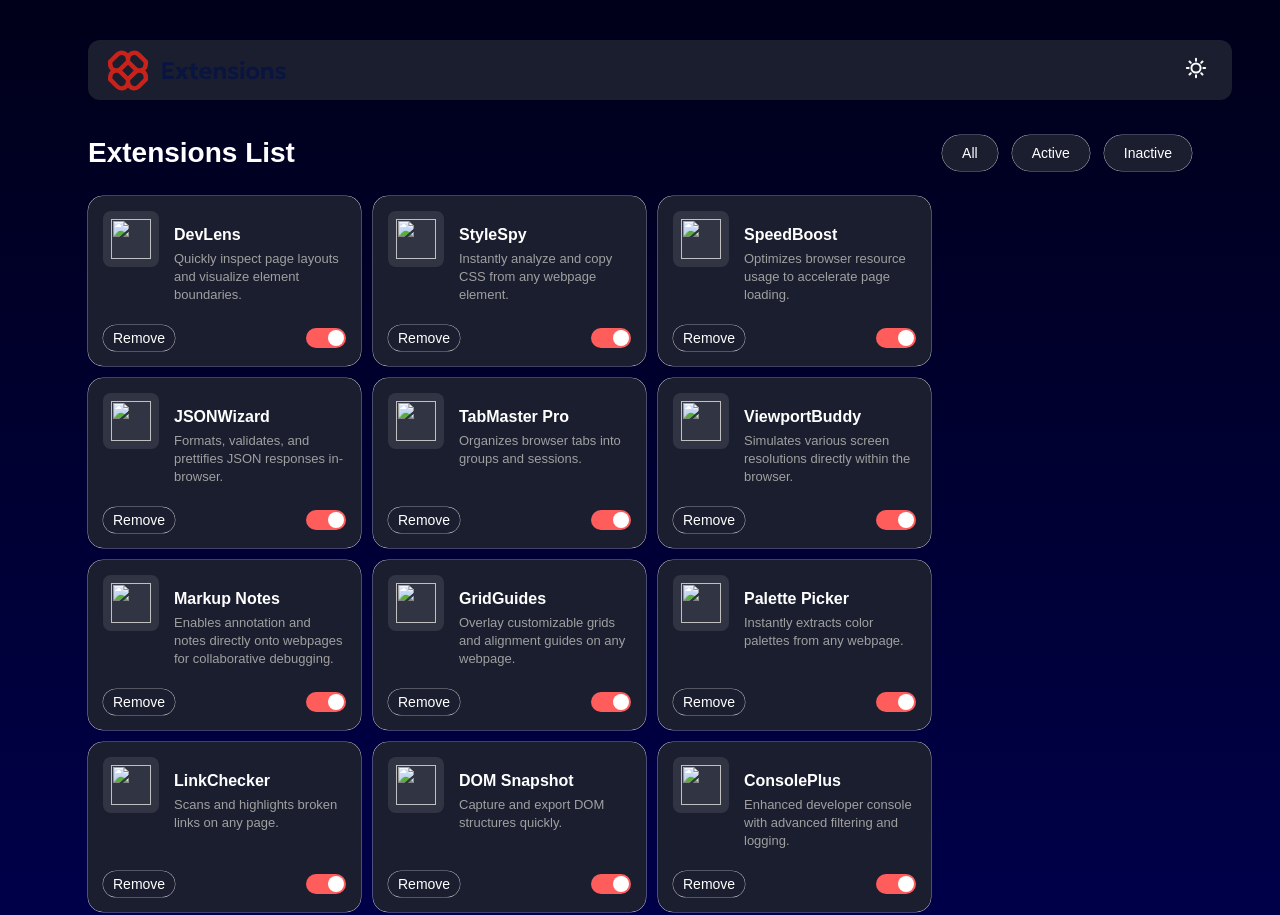
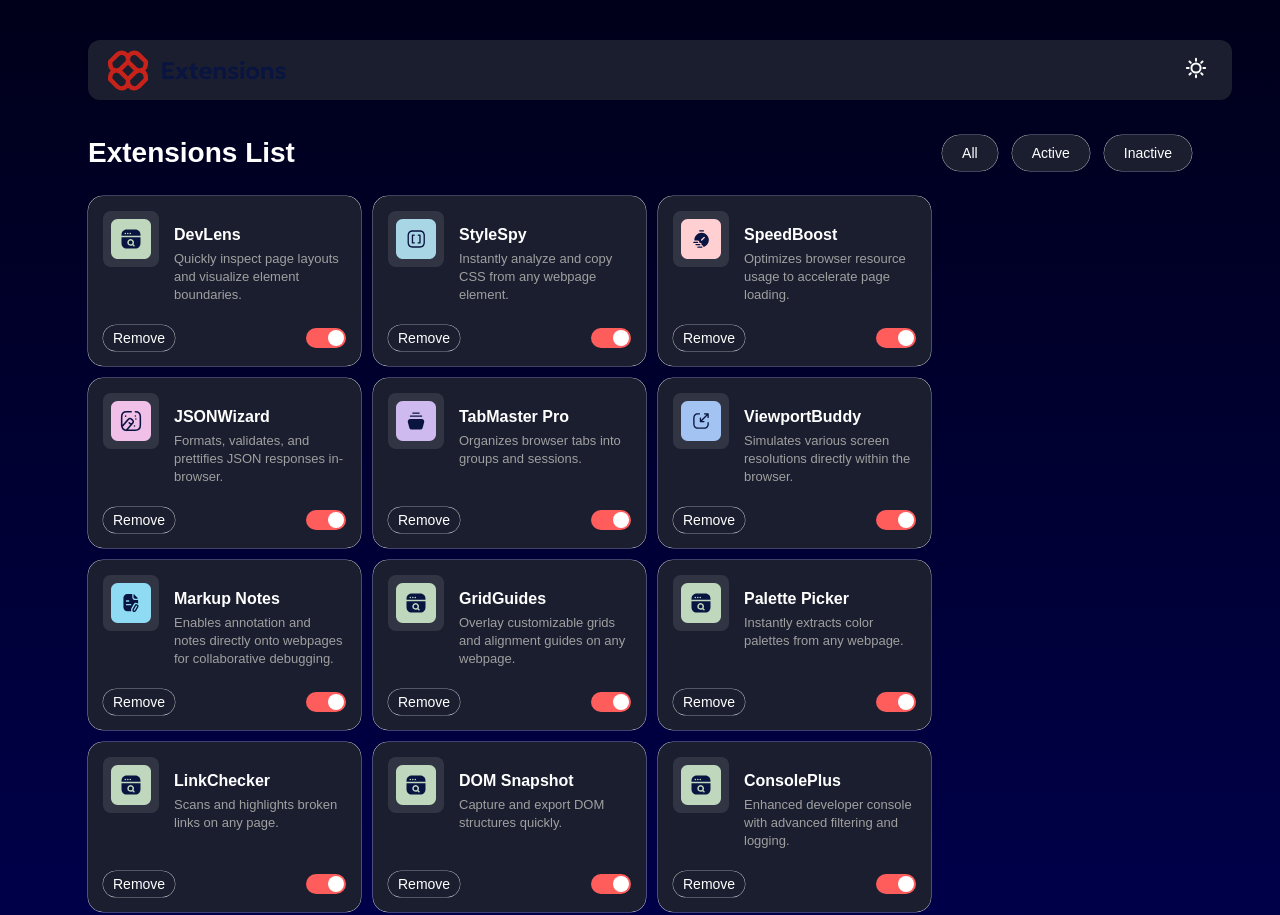
Before and after one commit to Samartha-Thapa/Browser-extension-manager-UI, a plain HTML site: page index.html in a window 1280 px wide. Shown: the top 915 px of the page. Drawn offline with Linux system fonts and the light colour scheme; the site is published under a folder, as on GitHub Pages, so addresses that start at the root find nothing.

Commit message:
Update index.html

```diff
--- a/index.html
+++ b/index.html
@@ -4,7 +4,7 @@
   <meta charset="UTF-8">
   <meta name="viewport" content="width=device-width, initial-scale=1.0"> <!-- displays site properly based on user's device -->
 
-  <link rel="icon" type="image/png" sizes="32x32" href="./assets/images/favicon-32x32.png">
+  <link rel="icon" type="image/png" sizes="32x32" href="assets/images/favicon-32x32.png">
   <link rel="stylesheet" href="styles.css">
   <title>Frontend Mentor | Browser extensions manager UI</title>
 
@@ -17,9 +17,9 @@
 <body class="background-container">
   <div class="total-container">
     <div class="top-container">
-      <img src="./assets/images/logo.svg" alt="extensions logo">
+      <img src="assets/images/logo.svg" alt="extensions logo">
       <div class="toogle-container">
-        <img src="./assets/images/icon-sun.svg" class="toogle-img" alt="dark/light logo" srcset="">
+        <img src="assets/images/icon-sun.svg" class="toogle-img" alt="dark/light logo" srcset="">
       </div>
     </div>
 
@@ -39,7 +39,7 @@
   <div class="extensions-container">
     <div class="extensions-list">
       <div class="exli-1">
-        <img src="/assets/images/logo-devlens.svg" alt="">
+        <img src="assets/images/logo-devlens.svg" alt="">
           <div class="exli-1a">
             <div class="exli-1aa">
               DevLens
@@ -62,7 +62,7 @@
 
     <div class="extensions-list">
       <div class="exli-1">
-        <img src="/assets/images/logo-style-spy.svg" alt="">
+        <img src="assets/images/logo-style-spy.svg" alt="">
           <div class="exli-1a">
             <div class="exli-1aa">
               StyleSpy
@@ -85,7 +85,7 @@
 
     <div class="extensions-list">
       <div class="exli-1">
-        <img src="/assets/images/logo-speed-boost.svg" alt="">
+        <img src="assets/images/logo-speed-boost.svg" alt="">
           <div class="exli-1a">
             <div class="exli-1aa">
               SpeedBoost
@@ -108,7 +108,7 @@
 
     <div class="extensions-list">
       <div class="exli-1">
-        <img src="/assets/images/logo-json-wizard.svg" alt="">
+        <img src="assets/images/logo-json-wizard.svg" alt="">
           <div class="exli-1a">
             <div class="exli-1aa">
               JSONWizard
@@ -131,7 +131,7 @@
 
     <div class="extensions-list">
       <div class="exli-1">
-        <img src="/assets/images/logo-tab-master-pro.svg" alt="">
+        <img src="assets/images/logo-tab-master-pro.svg" alt="">
           <div class="exli-1a">
             <div class="exli-1aa">
               TabMaster Pro
@@ -154,7 +154,7 @@
 
     <div class="extensions-list">
       <div class="exli-1">
-        <img src="/assets/images/logo-viewport-buddy.svg" alt="">
+        <img src="assets/images/logo-viewport-buddy.svg" alt="">
           <div class="exli-1a">
             <div class="exli-1aa">
               ViewportBuddy
@@ -177,7 +177,7 @@
 
     <div class="extensions-list">
       <div class="exli-1">
-        <img src="/assets/images/logo-markup-notes.svg" alt="">
+        <img src="assets/images/logo-markup-notes.svg" alt="">
           <div class="exli-1a">
             <div class="exli-1aa">
               Markup Notes
@@ -200,7 +200,7 @@
 
     <div class="extensions-list">
       <div class="exli-1">
-        <img src="/assets/images/logo-devlens.svg" alt="">
+        <img src="assets/images/logo-devlens.svg" alt="">
           <div class="exli-1a">
             <div class="exli-1aa">
               GridGuides
@@ -223,7 +223,7 @@
 
     <div class="extensions-list">
       <div class="exli-1">
-        <img src="/assets/images/logo-devlens.svg" alt="">
+        <img src="assets/images/logo-devlens.svg" alt="">
           <div class="exli-1a">
             <div class="exli-1aa">
               Palette Picker
@@ -246,7 +246,7 @@
 
     <div class="extensions-list">
       <div class="exli-1">
-        <img src="/assets/images/logo-devlens.svg" alt="">
+        <img src="assets/images/logo-devlens.svg" alt="">
           <div class="exli-1a">
             <div class="exli-1aa">
               LinkChecker
@@ -269,7 +269,7 @@
 
     <div class="extensions-list">
       <div class="exli-1">
-        <img src="/assets/images/logo-devlens.svg" alt="">
+        <img src="assets/images/logo-devlens.svg" alt="">
           <div class="exli-1a">
             <div class="exli-1aa">
               DOM Snapshot
@@ -292,7 +292,7 @@
 
     <div class="extensions-list">
       <div class="exli-1">
-        <img src="/assets/images/logo-devlens.svg" alt="">
+        <img src="assets/images/logo-devlens.svg" alt="">
           <div class="exli-1a">
             <div class="exli-1aa">
               ConsolePlus
```
